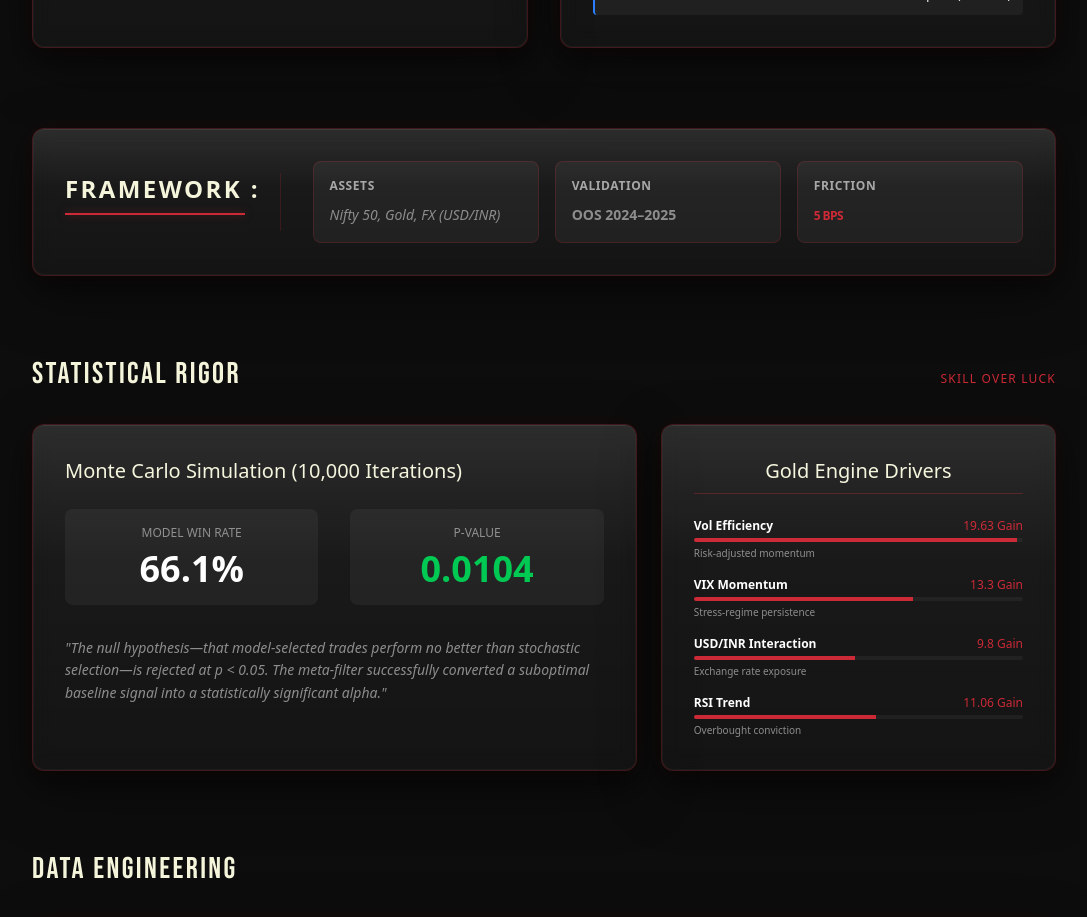
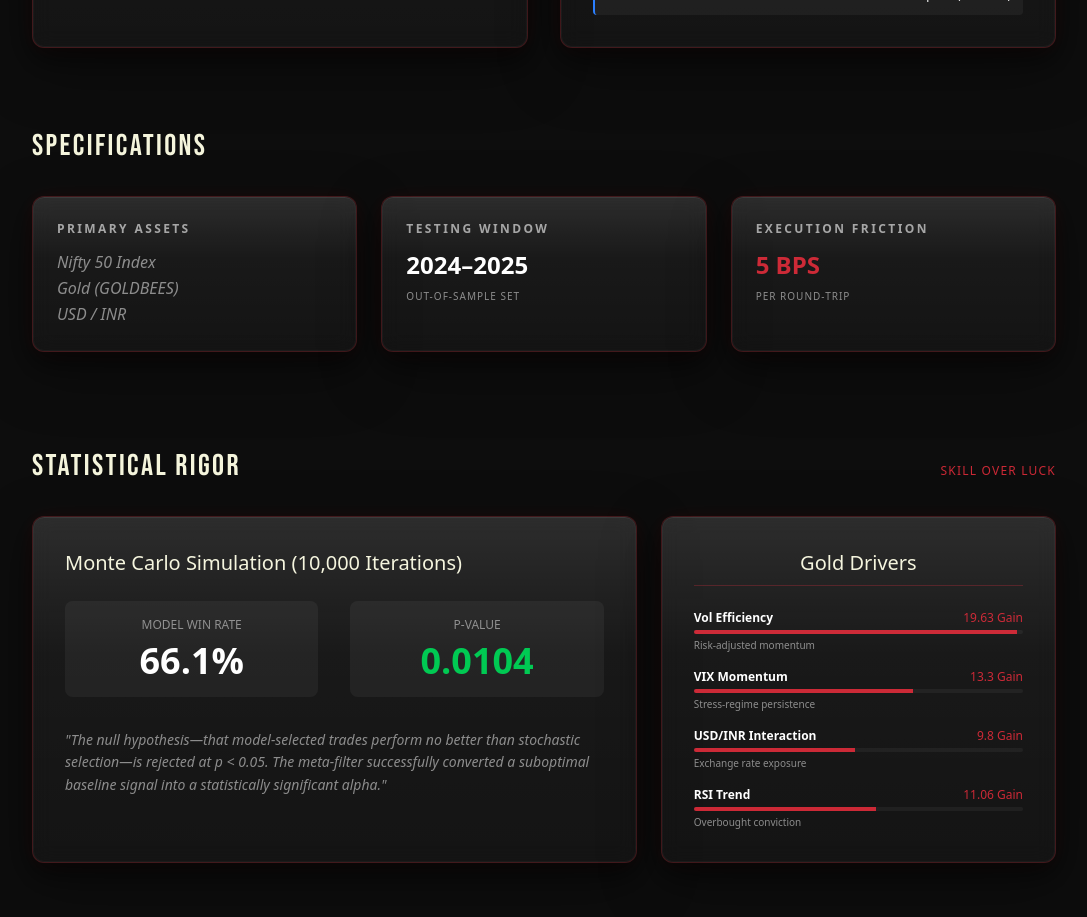
Before and after one commit to mohakapoor/Portfolio, a Next.js app: page /projects/METR in a window 1280 px wide. Shown: the part 1800-2717 px from the top of the page, without its empty margins (96-1183 px from the left). Built offline with nearby package versions, Linux system fonts and the light colour scheme.

Commit message:
fixing card definttions

```diff
--- a/src/app/projects/METR/page.tsx
+++ b/src/app/projects/METR/page.tsx
@@ -259,28 +259,27 @@ export default function METRProjectPage() {
                     </div>
                 </section>
 
-                {/* Specs Card (Relocated) */}
-                <section className="max-w-5xl mx-auto mb-20 px-4 md:px-0">
-                    <div className="glass-card p-6 md:p-8 animate-slide-up">
-                        <div className="grid md:grid-cols-4 gap-8 items-center">
-                            <div className="md:col-span-1 border-r border-[var(--spider-red)]/20 pr-4">
-                                <h3 className="text-2xl text-[var(--vintage-white)] mb-2 uppercase tracking-widest font-bold">Framework :</h3>
-                                <div className="h-[2px] w-45 bg-[var(--spider-red)] mb-4 shadow-[0_0_8px_rgba(204,41,54,0.5)]" />
-                            </div>
-                            <div className="md:col-span-3 grid grid-cols-1 sm:grid-cols-3 gap-4">
-                                <div className="p-4 bg-white/5 rounded-lg border border-[var(--spider-red)]/20 transition-all duration-300 hover:bg-white/[0.03] hover:border-[var(--spider-red)]/40 hover:shadow-[0_0_15px_rgba(204,41,54,0.1)]">
-                                    <span className="text-white block font-bold text-xs mb-2 uppercase tracking-wider opacity-60">Assets</span>
-                                    <span className="text-[var(--dust-gray)] text-sm font-mono italic">Nifty 50, Gold, FX (USD/INR)</span>
-                                </div>
-                                <div className="p-4 bg-white/5 rounded-lg border border-[var(--spider-red)]/20 transition-all duration-300 hover:bg-white/[0.03] hover:border-[var(--spider-red)]/40 hover:shadow-[0_0_15px_rgba(204,41,54,0.1)]">
-                                    <span className="text-white block font-bold text-xs mb-2 uppercase tracking-wider opacity-60">Validation</span>
-                                    <span className="text-[var(--dust-gray)] text-sm font-mono font-bold">OOS 2024–2025</span>
-                                </div>
-                                <div className="p-4 bg-white/5 rounded-lg border border-[var(--spider-red)]/20 transition-all duration-300 hover:bg-white/[0.03] hover:border-[var(--spider-red)]/40 hover:shadow-[0_0_15px_rgba(204,41,54,0.1)]">
-                                    <span className="text-white block font-bold text-xs mb-2 uppercase tracking-wider opacity-60">Friction</span>
-                                    <span className="text-[var(--dust-gray)] text-xs text-[var(--spider-red)] font-bold tracking-tighter">5 BPS</span>
-                                </div>
-                            </div>
+                {/* Strategic Specifications Section */}
+                <section id="specs" className="max-w-5xl mx-auto mb-24 px-4 md:px-0">
+                    <h2 className="newspaper-headline text-3xl mb-8 animate-slide-left">Specifications</h2>
+                    <div className="grid grid-cols-1 md:grid-cols-3 gap-6">
+                        <div className="glass-card p-6 border-l-2 border-[var(--spider-red)] transition-all duration-300 hover:bg-white/[0.03] hover:shadow-[0_0_20px_rgba(204,41,54,0.1)]">
+                            <span className="text-white block font-bold text-xs mb-3 uppercase tracking-[0.2em] opacity-60">Primary Assets</span>
+                            <span className="text-[var(--dust-gray)] text-base font-mono italic leading-relaxed">
+                                Nifty 50 Index <br />
+                                Gold (GOLDBEES) <br />
+                                USD / INR
+                            </span>
+                        </div>
+                        <div className="glass-card p-6 border-l-2 border-[var(--spider-red)] transition-all duration-300 hover:bg-white/[0.03] hover:shadow-[0_0_20px_rgba(204,41,54,0.1)]">
+                            <span className="text-white block font-bold text-xs mb-3 uppercase tracking-[0.2em] opacity-60">Testing Window</span>
+                            <span className="text-2xl font-bold font-mono text-white">2024–2025</span>
+                            <span className="block text-[10px] text-[var(--dust-gray)] mt-2 uppercase tracking-widest font-mono">Out-of-Sample Set</span>
+                        </div>
+                        <div className="glass-card p-6 border-l-2 border-[var(--spider-red)] transition-all duration-300 hover:bg-white/[0.03] hover:shadow-[0_0_20px_rgba(204,41,54,0.1)]">
+                            <span className="text-white block font-bold text-xs mb-3 uppercase tracking-[0.2em] opacity-60">Execution Friction</span>
+                            <span className="text-2xl font-bold font-mono text-[var(--spider-red)]">5 BPS</span>
+                            <span className="block text-[10px] text-[var(--dust-gray)] mt-2 uppercase tracking-widest font-mono">Per Round-Trip</span>
                         </div>
                     </div>
                 </section>
@@ -314,7 +313,7 @@ export default function METRProjectPage() {
 
                         {/* Feature Importance */}
                         <div className="md:col-span-2 glass-card p-8 bg-[var(--spider-red)]/[0.03]">
-                            <h3 className="text-xl mb-6 text-[var(--vintage-white)] border-b border-[var(--spider-red)]/30 pb-2 text-center">Gold Engine Drivers</h3>
+                            <h3 className="text-xl mb-6 text-[var(--vintage-white)] border-b border-[var(--spider-red)]/30 pb-2 text-center">Gold Drivers</h3>
                             <div className="space-y-4">
                                 {[
                                     { name: "Vol Efficiency", val: 19.63, sub: "Risk-adjusted momentum" },
```
